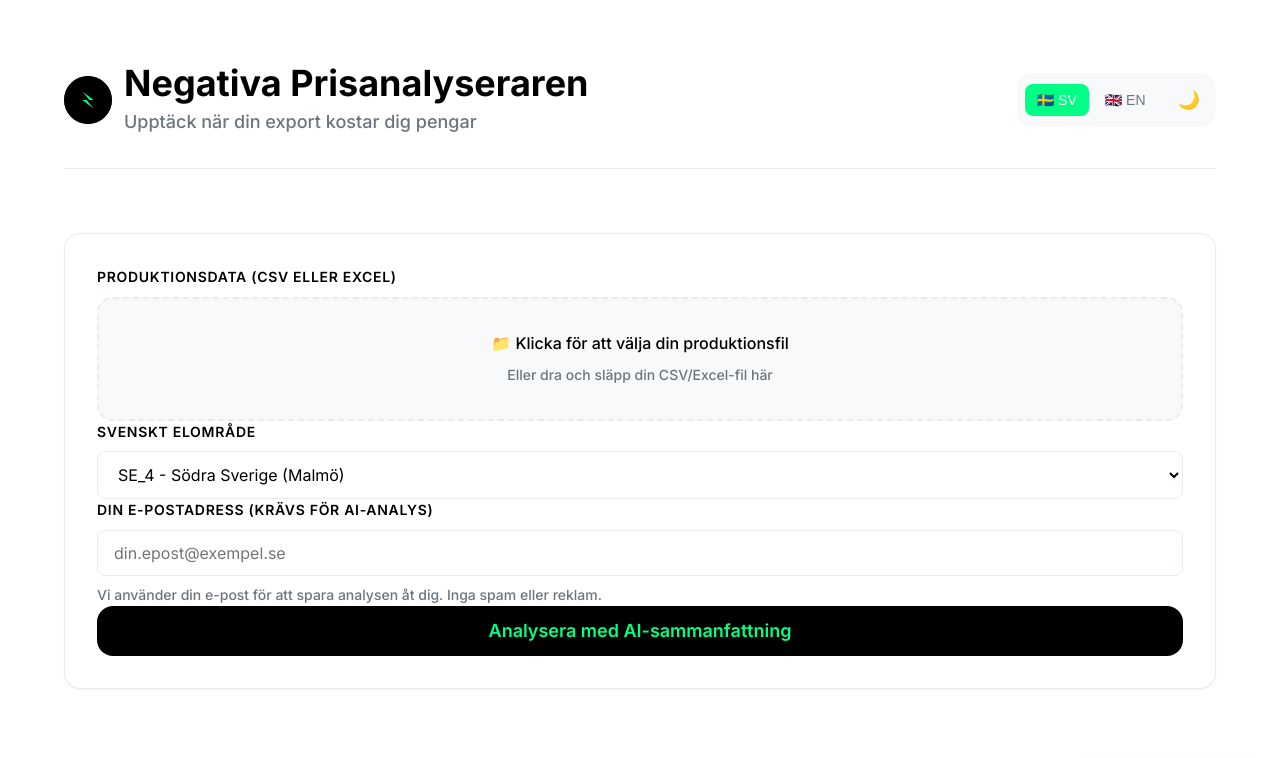
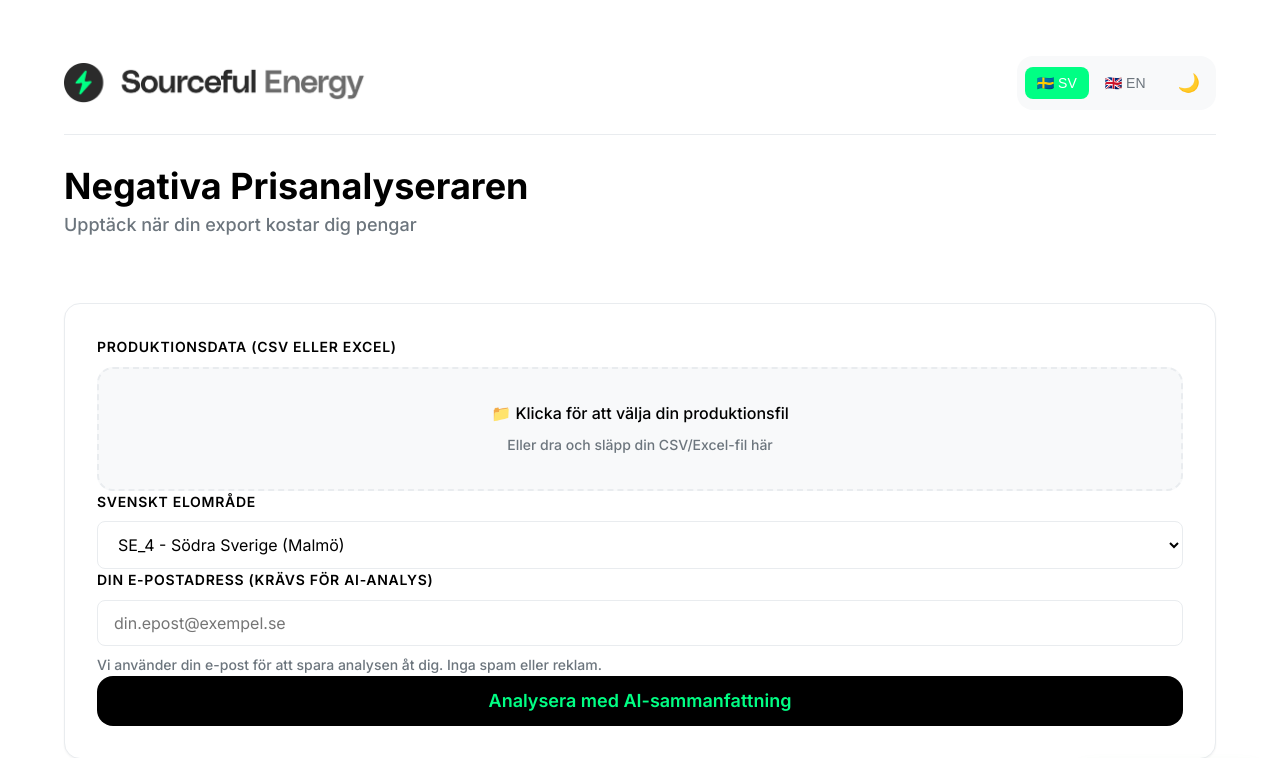
Before and after one commit to srcfl/negative-price-calc, a Flask app: page / in a window 1280 px wide. Shown: the top 758 px of the page. Run offline with Flask 3, Linux system fonts and the light colour scheme.

Commit message:
Replace SVG logos with PNG images
- Add Sourceful-wide-dark.png for light mode
- Add Sourceful-wide-green-gradient.png for dark mode
- Configure Flask to serve static files from /static directory
- Remove conflicting CSS that was hiding the logo images
- Fix theme switching to properly display logos in both modes

```diff
--- a/app.py
+++ b/app.py
@@ -22,7 +22,7 @@ from utils.ai_explainer import AIExplainer
 # Load environment variables
 load_dotenv()
 
-app = Flask(__name__)
+app = Flask(__name__, static_folder='static', static_url_path='/static')
 app.config['MAX_CONTENT_LENGTH'] = 16 * 1024 * 1024  # 16MB max file size
 app.config['UPLOAD_FOLDER'] = tempfile.gettempdir()
 
--- a/templates/index.html
+++ b/templates/index.html
@@ -601,9 +601,114 @@
             display: flex;
             align-items: center;
             justify-content: space-between;
+            padding: var(--space-6) 0;
+            margin-bottom: 0;
+            border-bottom: 1px solid var(--border);
+        }
+
+        .header-logo {
+            display: flex;
+            align-items: center;
+        }
+
+        /* Logo theme switching */
+        .logo-light {
+            display: block;
+        }
+
+        .logo-dark {
+            display: none;
+        }
+
+        [data-theme="dark"] .logo-light {
+            display: none;
+        }
+
+        [data-theme="dark"] .logo-dark {
+            display: block;
+        }
+
+        /* Hero Section */
+        .hero-section {
             padding: var(--space-8) 0;
-            margin-bottom: var(--space-16);
-            border-bottom: 1px solid var(--border);
+            margin-bottom: var(--space-8);
+            text-align: left;
+        }
+
+        /* Sourceful Logo */
+        .sourceful-logo {
+            display: flex;
+            align-items: center;
+        }
+
+        .logo-container {
+            display: flex;
+            align-items: center;
+            gap: var(--space-3);
+        }
+
+        .logo-circle {
+            width: 48px;
+            height: 48px;
+            background: var(--foreground);
+            border-radius: var(--radius-full);
+            display: flex;
+            align-items: center;
+            justify-content: center;
+            transition: all 0.2s ease;
+        }
+
+        .lightning-icon {
+            width: 24px;
+            height: 24px;
+            color: var(--primary);
+        }
+
+        .logo-text {
+            display: flex;
+            flex-direction: column;
+            gap: 0;
+        }
+
+        .logo-sourceful {
+            font-family: var(--font-heading);
+            font-size: var(--text-2xl);
+            font-weight: var(--font-bold);
+            line-height: 1;
+        }
+
+        .logo-energy {
+            font-family: var(--font-heading);
+            font-size: var(--text-2xl);
+            font-weight: var(--font-normal);
+            line-height: 1;
+            color: var(--muted-foreground);
+        }
+
+        /* Logo Colors - Light Mode */
+        .logo-sourceful {
+            color: var(--foreground);
+        }
+
+        /* Support browsers that support background-clip */
+        @supports (background-clip: text) or (-webkit-background-clip: text) {
+            .logo-sourceful {
+                background: linear-gradient(135deg, var(--foreground) 0%, var(--primary) 100%);
+                background-clip: text;
+                -webkit-background-clip: text;
+                -webkit-text-fill-color: transparent;
+            }
+        }
+
+        /* Dark Mode Logo Colors */
+        [data-theme="dark"] .logo-sourceful {
+            color: white;
+            background: none;
+            -webkit-text-fill-color: white;
+        }
+
+        [data-theme="dark"] .logo-energy {
+            color: var(--muted-foreground);
         }
 
         .header-brand {
@@ -612,33 +717,7 @@
             gap: var(--space-3);
         }
 
-        .header-logo {
-            width: 48px;
-            height: 48px;
-            background: #000000;
-            border-radius: var(--radius-full);
-            display: flex;
-            align-items: center;
-            justify-content: center;
-            position: relative;
-            overflow: hidden;
-        }
-
-        .header-logo svg {
-            width: 28px;
-            height: 28px;
-        }
-
-        .header-logo::before {
-            content: '';
-            position: absolute;
-            top: 0;
-            left: 0;
-            right: 0;
-            bottom: 0;
-            background: #000000;
-            border-radius: var(--radius-full);
-        }
+        /* Removed conflicting CSS for .header-logo to allow PNG logos to display */
 
         .header-title {
             display: flex;
@@ -1294,16 +1373,15 @@
 <body>
     <div class="container">
         <header class="header">
-            <div class="header-brand">
-                <div class="header-logo">
-                    <svg viewBox="0 0 100 100" style="position: relative; z-index: 1;">
-                        <path d="M30 20 L70 50 L45 50 L70 80 L30 50 L55 50 Z" fill="#00FF84"/>
-                    </svg>
-                </div>
-                <div class="header-title">
-                    <h1 data-i18n="title">Negativa Prisanalyseraren</h1>
-                    <p class="subtitle" data-i18n="subtitle">Upptäck när din export kostar dig pengar</p>
-                </div>
+            <div class="header-logo">
+                <img src="/static/images/Sourceful-wide-dark.png"
+                     alt="Sourceful Energy"
+                     class="logo-light"
+                     style="height: 40px; width: auto;">
+                <img src="/static/images/Sourceful-wide-green-gradient.png"
+                     alt="Sourceful Energy"
+                     class="logo-dark"
+                     style="height: 40px; width: auto;">
             </div>
             <div class="header-controls">
                 <div class="controls-group">
@@ -1317,6 +1395,13 @@
                 </div>
             </div>
         </header>
+
+        <div class="hero-section">
+            <div class="header-title">
+                <h1 data-i18n="title">Negative Price Analyzer</h1>
+                <p class="subtitle" data-i18n="subtitle">Discover when your export costs you money</p>
+            </div>
+        </div>
 
         <div class="card section">
             <form id="analysisForm">
```
Also changed, not shown: static/images/Sourceful-wide-dark.png (added), static/images/Sourceful-wide-green-gradient.png (added).
